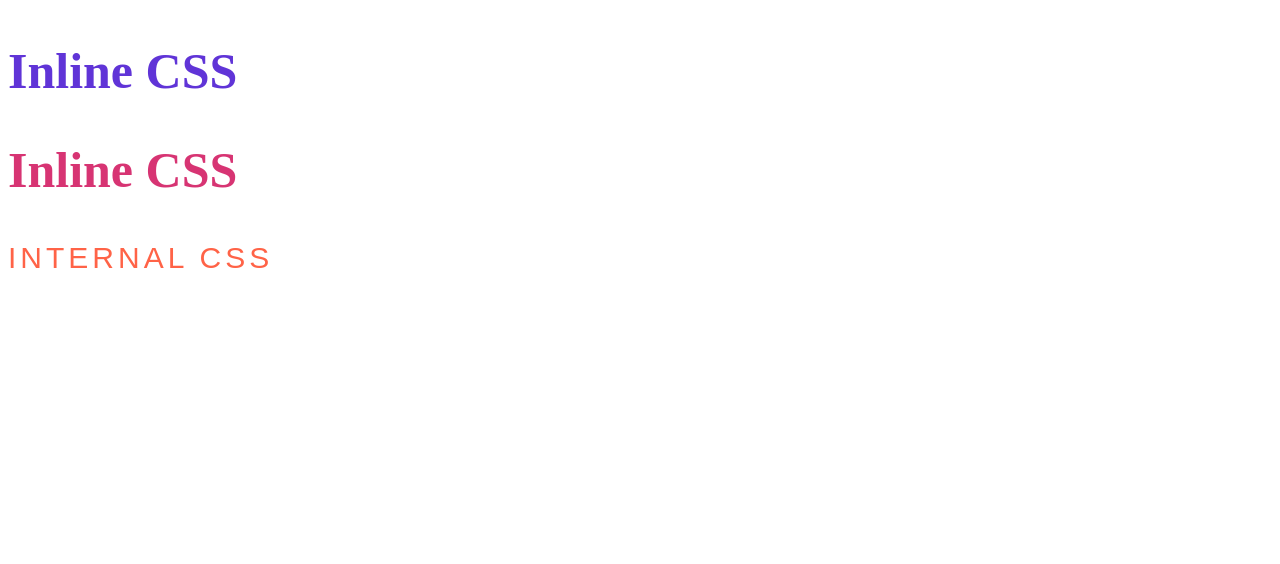
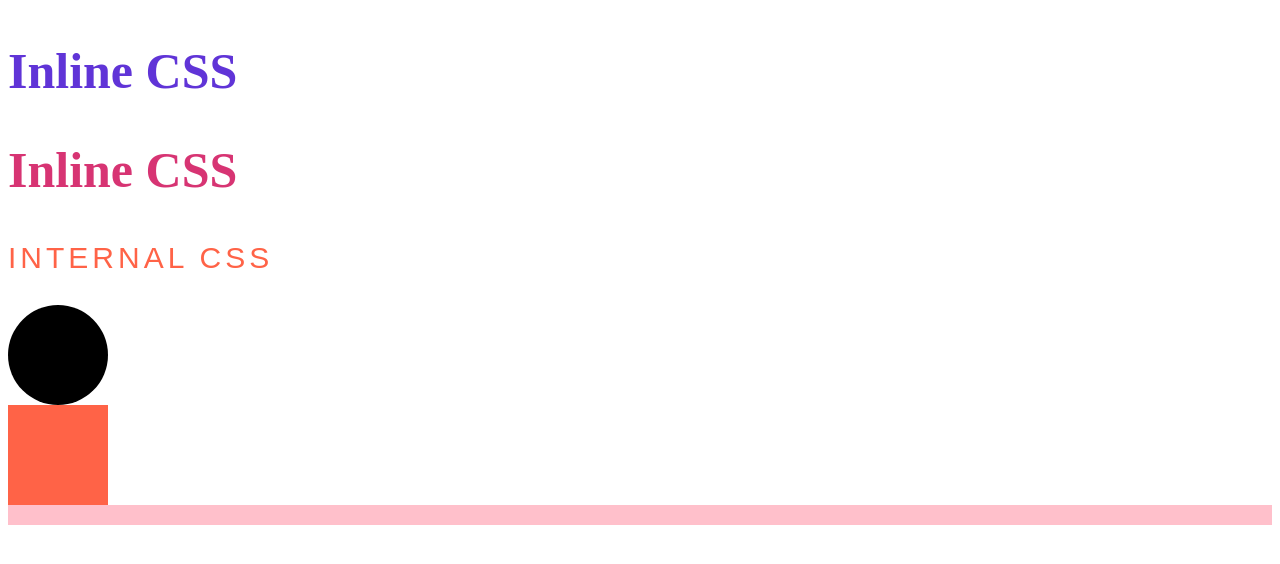
Before and after one commit to mdjazib/shahzaib, a plain HTML site: page shoaib/index.html in a window 1280 px wide. Drawn offline with Linux system fonts and the light colour scheme.

Commit message:
external css

```diff
--- a/shoaib/index.html
+++ b/shoaib/index.html
@@ -5,6 +5,8 @@
     <meta charset="UTF-8">
     <meta name="viewport" content="width=device-width, initial-scale=1.0">
     <title>CSS</title>
+    <!-- External CSS -->
+    <link rel="stylesheet" href="style.css">
 </head>
 
 <body>
@@ -21,6 +23,13 @@
             font-family: Arial, Helvetica, sans-serif;
         }
     </style>
+    <div></div>
+    <div class="black"></div>
+    <div id="hero"></div>
+    <div id="zero"></div>
+    <div></div>
+    <div></div>
+    <div></div>
 </body>
 
 </html>
--- /dev/null
+++ b/shoaib/style.css
@@ -0,0 +1,17 @@
+.black {
+    background-color: black;
+    border-radius: 50px;
+    height: 100px;
+    width: 100px;
+}
+
+#hero {
+    background-color: tomato;
+    height: 100px;
+    width: 100px;
+}
+
+#zero{
+    height: 20px;
+    background-color: pink;
+}
```
